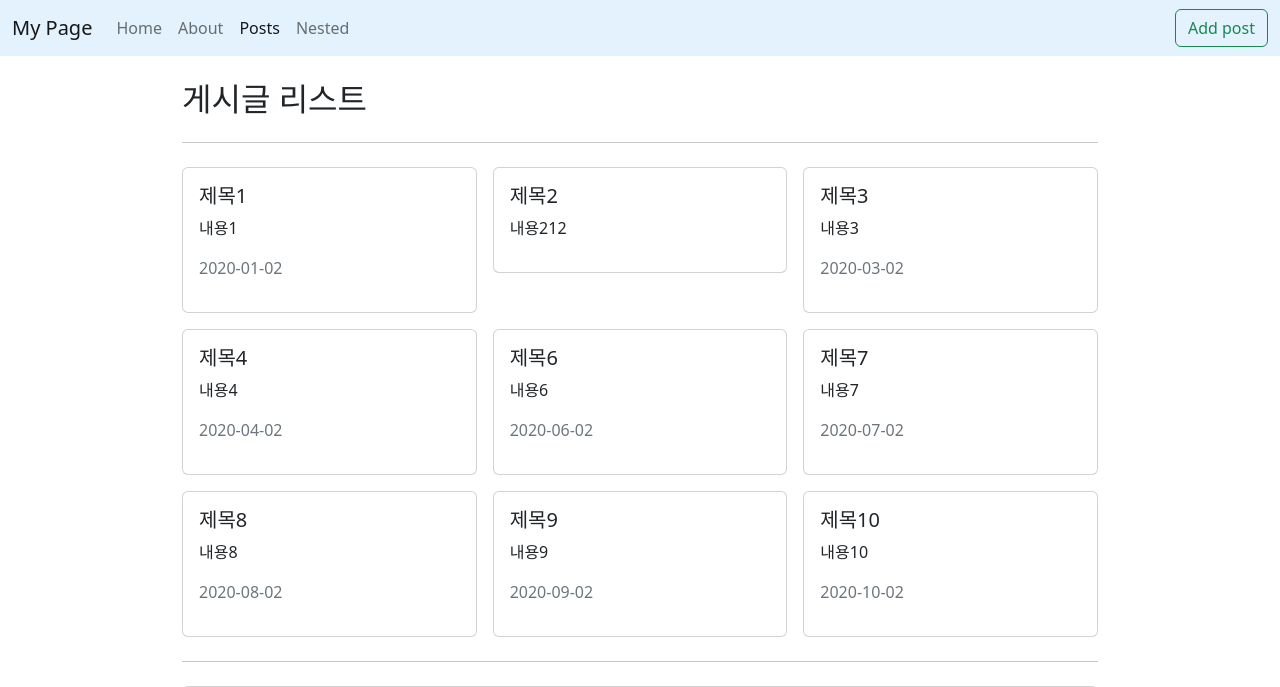
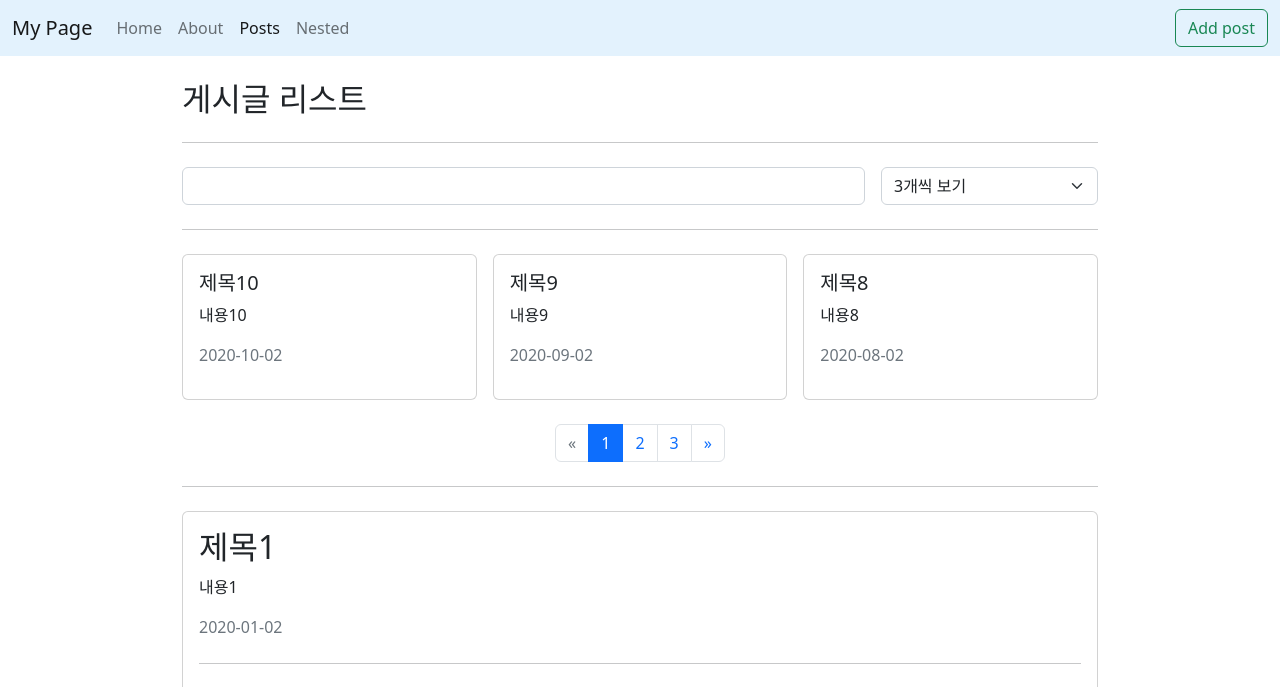
Before and after one commit to yerimpark103/vue3-study, a Vue app: page /posts in a window 1280 px wide. Shown: the top 687 px of the page. Built offline with nearby package versions, Linux system fonts and the light colour scheme; data requests are answered from the project's data file.

Commit message:
Add pagination and filter using binding and json-server

```diff
--- a/db.json
+++ b/db.json
@@ -9,7 +9,8 @@
     {
       "title": "제목2",
       "contents": "내용212",
-      "id": 2
+      "id": 2,
+      "createdAt": "2020-01-02"
     },
     {
       "id": 3,
--- a/src/api/posts.js
+++ b/src/api/posts.js
@@ -2,21 +2,8 @@
 
 const baseUrl = 'http://localhost:3000';
 
-const posts = [
-  { id: 1, title: '제목1', contents: '내용1', createdAt: '2020-01-02' },
-  { id: 2, title: '제목2', contents: '내용2', createdAt: '2020-02-02' },
-  { id: 3, title: '제목3', contents: '내용3', createdAt: '2020-03-02' },
-  { id: 4, title: '제목4', contents: '내용4', createdAt: '2020-04-02' },
-  { id: 5, title: '제목5', contents: '내용5', createdAt: '2020-05-02' },
-  { id: 6, title: '제목6', contents: '내용6', createdAt: '2020-06-02' },
-  { id: 7, title: '제목7', contents: '내용7', createdAt: '2020-07-02' },
-  { id: 8, title: '제목8', contents: '내용8', createdAt: '2020-08-02' },
-  { id: 9, title: '제목9', contents: '내용9', createdAt: '2020-09-02' },
-  { id: 10, title: '제목10', contents: '내용10', createdAt: '2020-10-02' },
-];
-
-export const getPosts = () => {
-  return axios.get(`${baseUrl}/posts`);
+export const getPosts = params => {
+  return axios.get(`${baseUrl}/posts`, { params });
 };
 
 export const getPostById = id => {
@@ -26,9 +13,11 @@
 export const createPost = data => {
   return axios.post(`${baseUrl}/posts`, data);
 };
+
 export const updatePost = (id, data) => {
   return axios.put(`${baseUrl}/posts/${id}`, data);
 };
+
 export const deletePost = id => {
   return axios.delete(`${baseUrl}/posts/${id}`);
 };
--- a/src/views/posts/PostDetailView.vue
+++ b/src/views/posts/PostDetailView.vue
@@ -55,7 +55,6 @@
 const fetchPost = async () => {
   try {
     const { data } = await getPostById(props.id);
-    console.log(data);
     setPost(data);
     /** ref 로 선언하면 반응형 객체할당이 됨
      * 장점 : primitive/reference type 에 일관성 가능
--- a/src/views/posts/PostListView.vue
+++ b/src/views/posts/PostListView.vue
@@ -1,6 +1,21 @@
 <template>
   <div>
     <h2>게시글 리스트</h2>
+    <hr class="my-4" />
+    <form @submit.prevent>
+      <div class="row g-3">
+        <div class="col">
+          <input v-model="params.title_like" type="text" class="form-control" />
+        </div>
+        <div class="col-3">
+          <select v-model="params._limit" class="form-select">
+            <option value="3">3개씩 보기</option>
+            <option value="6">6개씩 보기</option>
+            <option value="9">9개씩 보기</option>
+          </select>
+        </div>
+      </div>
+    </form>
     <hr class="my-4" />
     <div class="row g-3">
       <div v-for="post in posts" :key="post.id" class="col-4">
@@ -12,6 +27,42 @@
         ></PostItem>
       </div>
     </div>
+
+    <nav class="mt-4" aria-label="Page navigation example">
+      <ul class="pagination justify-content-center">
+        <li class="page-item" :class="{ disabled: params._page <= 1 }">
+          <a
+            class="page-link"
+            href="#"
+            aria-label="Previous"
+            @click.prevent="params._page--"
+          >
+            <span aria-hidden="true">&laquo;</span>
+          </a>
+        </li>
+        <li
+          v-for="page in pageCount"
+          :key="page"
+          class="page-item"
+          :class="{ active: params._page === page }"
+        >
+          <a class="page-link" href="#" @click.prevent="params._page = page">{{
+            page
+          }}</a>
+        </li>
+        <li class="page-item" :class="{ disabled: params._page >= pageCount }">
+          <a
+            class="page-link"
+            href="#"
+            aria-label="Next"
+            @click.prevent="params._page++"
+          >
+            <span aria-hidden="true">&raquo;</span>
+          </a>
+        </li>
+      </ul>
+    </nav>
+
     <hr class="my-4" />
     <AppCard>
       <PostDetailView :id="1"></PostDetailView>
@@ -24,23 +75,40 @@
 import PostDetailView from '@/views/posts/PostDetailView.vue';
 import AppCard from '@/components/AppCard.vue';
 import { getPosts } from '@/api/posts';
-import { ref } from 'vue';
+import { ref, watchEffect } from 'vue';
 import { useRouter } from 'vue-router';
+import { computed } from '@vue/reactivity';
 
 const router = useRouter();
 const posts = ref([]);
 
+const params = ref({
+  _sort: 'createdAt',
+  _order: 'desc',
+  _limit: 3,
+  _page: 1,
+  title_like: '',
+});
+/** PAGINATION */
+const totalPostCount = ref(0);
+const pageCount = computed(() =>
+  Math.ceil(totalPostCount.value / params.value._limit),
+);
+
 const fetchPosts = async () => {
   try {
-    const { data } = await getPosts();
+    const { data, headers } = await getPosts(params.value);
     posts.value = data;
     // ({ data: posts.value } = await getPosts()); // equivalent with destructuring
+    totalPostCount.value = headers['x-total-count'];
   } catch (error) {
     console.log(error);
   }
 };
 
 fetchPosts();
+
+watchEffect(fetchPosts);
 
 const handleGoToDetailPage = id => {
   // router.push(`/posts/${id}`);
```
